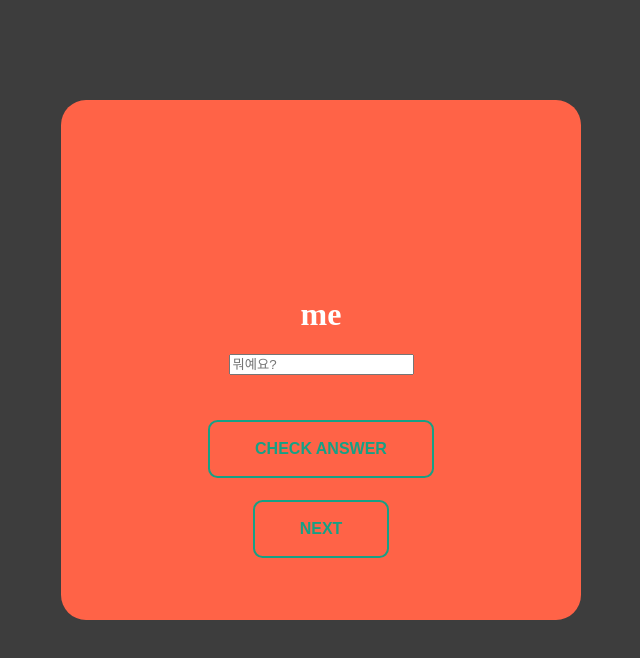
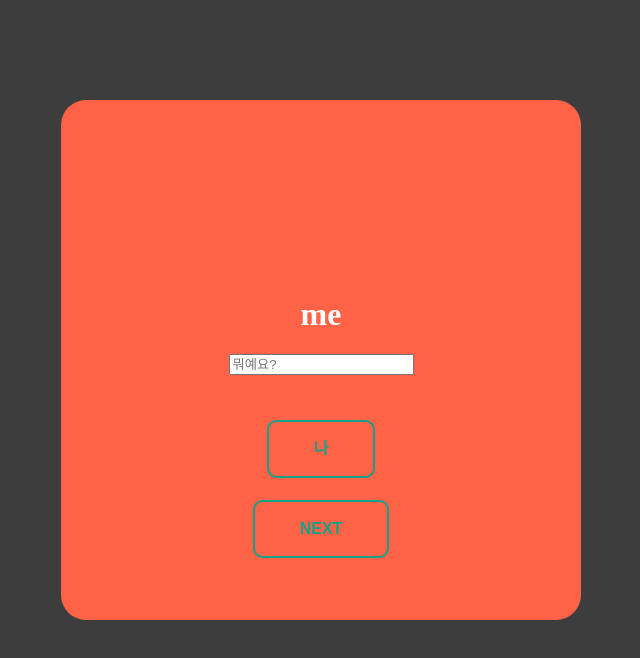
Before and after one commit to jpboaz/KoreanVocab, a plain HTML site: page index.html in a window 1280 px wide. Both pictures are taken after a click on the button "CHECK ANSWER". Shown: the whole page, without its empty margins (319-959 px from the left). Drawn offline with Linux system fonts and the light colour scheme.

Commit message:
Adding correct answer

```diff
--- a/index.html
+++ b/index.html
@@ -4,7 +4,8 @@
     <title>Korean Vocab</title>
 </head>
 <body>
-    <div class="card">
+
+    <div class="maincard">
         <div class="answercontents">
             <div class="word">
                 <h1 class="vocabword" placeholder="">안녕하세요</h1>
@@ -21,26 +22,29 @@
             </div>
         </div>
     </div>
+
 </body>
 
 </html>
 
 <!-- center card class -->
 <style>
+
 /* make vocab word text white */
 .vocabword {
     color: white;
 }
-.card {
+
+.maincard {
     width: 500px;
     height: 500px;
-    background-color: #f1f1f1;
     border-radius: 25px;
     margin: auto;
     margin-top: 100px;
     padding: 10px;
     text-align: center;
 }
+
 /* center in card answercontents class horizontally and vertically */
 .answercontents {
     display: flex;
@@ -127,7 +131,7 @@ button:hover, .btn:focus {
         // make next button hidden
         document.getElementsByClassName("nextbutton")[0].style.visibility = "hidden";
         // make card soft green
-        document.getElementsByClassName("card")[0].style.backgroundColor = "#b0b0b0";  //soft green #e6ffe6
+        document.getElementsByClassName("maincard")[0].style.backgroundColor = "#b0b0b0";  //soft green #e6ffe6
         // make background dark gray
         document.body.style.backgroundColor = "#3d3d3d";
     }
@@ -138,12 +142,16 @@ button:hover, .btn:focus {
         // make the next button hidden
         document.getElementsByClassName("nextbutton")[0].style.visibility = "hidden";
         // change the color of the button back to white
-        document.getElementsByClassName("answerbutton")[0].style.backgroundColor = "white";
         // change card back to #b0b0b0
-        document.getElementsByClassName("card")[0].style.backgroundColor = "#b0b0b0";
+        document.getElementsByClassName("maincard")[0].style.backgroundColor = "#b0b0b0";
         // remove user input from text box
         document.getElementById("input").value = "";
+        // change text in check answer button back to check answer
+        document.getElementsByClassName("answerbutton")[0].innerHTML = "Check Answer";
     }
+
+    //
+
     // when button is clicked check if the answer is correct
     function checkAnswer() {
         var answer = document.getElementById("input").value;
@@ -153,7 +161,7 @@ button:hover, .btn:focus {
             // make the next button visible
             document.getElementsByClassName("nextbutton")[0].style.visibility = "visible";
             // make card fade to #e6ffe6
-            document.getElementsByClassName("card")[0].style.backgroundColor = "#e6ffe6";
+            document.getElementsByClassName("maincard")[0].style.backgroundColor = "#e6ffe6";
             // change vocab word color text to black
             document.getElementsByClassName("vocabword")[0].style.color = "black";
         } else {
@@ -161,7 +169,9 @@ button:hover, .btn:focus {
             // make the next button visible
             document.getElementsByClassName("nextbutton")[0].style.visibility = "visible";
             // make card fade to ff6347
-            document.getElementsByClassName("card")[0].style.backgroundColor = "#ff6347";
+            document.getElementsByClassName("maincard")[0].style.backgroundColor = "#ff6347";
+            // change the text of the check answer button to the correct answer
+            document.getElementsByClassName("answerbutton")[0].innerHTML = correctAnswer;
         }
     }
 </script>
```
